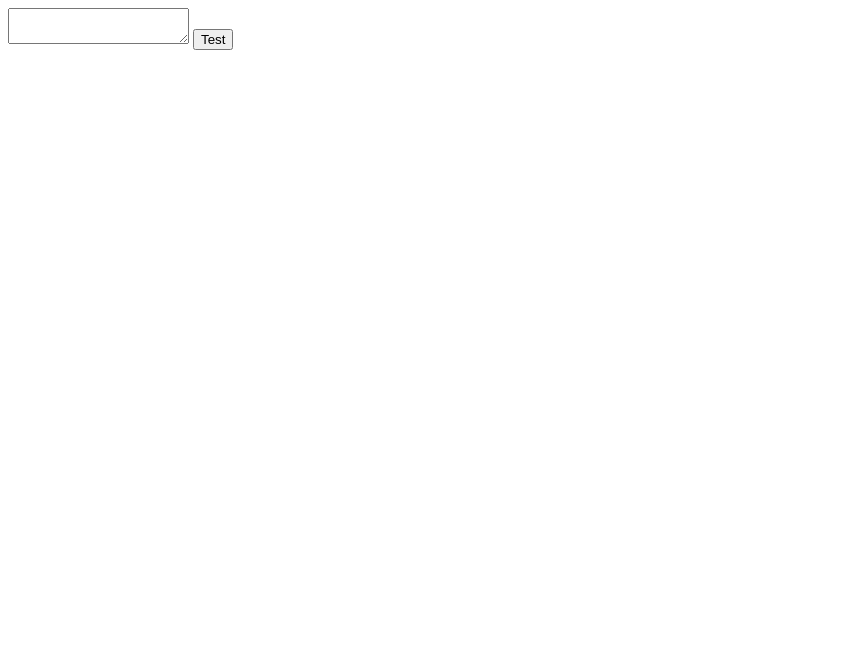
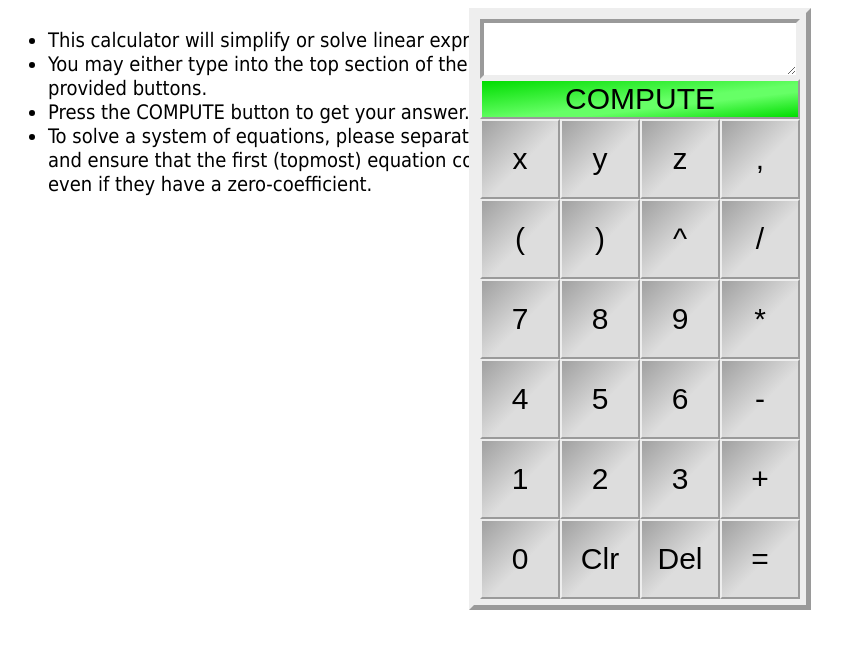
Before and after one commit to ben-sevey/Algebraic-Calculator, a plain HTML site: page index.html in a window 1280 px wide. Shown: the whole page, without its empty margins (0-866 px from the left). Drawn offline with Linux system fonts and the light colour scheme.

Commit message:
Built HTML/CSS to create an interactive calculator display.

```diff
--- a/equationParser.js
+++ b/equationParser.js
@@ -1,5 +1,13 @@
 // Global variables
 var opHelper = new expressionOperations();
+
+/*
+	Is it possible to call .slice() directly from an
+	onlclick event?
+*/
+function deleteLast(str) {
+	return str.slice(0,-1);
+}
 
 /*
 	Based on the input determine whether we need to simplify or solve,
@@ -26,7 +34,7 @@ function inputHandler(input) {
 		output = "An Error occurred. Please check the input.";
 	}
 
-	alert(output);
+	return(output);
 }
 
 /*
@@ -37,10 +45,10 @@ function expressionToString(expression) {
 
 	var str = "";
 	for (var key in expression) {
-		str += expression[key].toFraction(false) + key + " + ";
+		str += expression[key].toFraction(false) + key + "+";
 	}
 
-	return str.slice(0, -3).replace(/_/g, "");
+	return str.slice(0, -1).replace(/_/g, "");
 }
 
 /*
@@ -52,16 +60,16 @@ function valueToString(valueSet) {
 	var str = "";
 	for (var i=valueSet.length-1; i>=0; i--) {
 		if (valueSet[i][1] === '@') {
-			return "all solutions";
+			return "All Solutions";
 		}
 		else if (valueSet[i][1] === '!') {
-			return "no solution";
+			return "No Solution";
 		}
 		else {
-			str += valueSet[i][0] + " = " + valueSet[i][1] + ",";
+			str += valueSet[i][0] + "=" + valueSet[i][1] + ", ";
 		}
 	}
-	return str.slice(0,-1);
+	return str.slice(0,-2);
 }
 
 /*
@@ -484,7 +492,7 @@ function singleVariableSolver(str) {
 		return [token, Fraction(-1).mul((Fraction(temp['_']).div(temp[token]))).toFraction()];
 	}
 	else {
-		if (temp['_'].n === 0) {
+		if (!temp['_'] || temp['_'].n === 0) {
 			return [token, "@"];
 		}
 		else {
--- a/index.html
+++ b/index.html
@@ -2,9 +2,65 @@
 	<head>
 		<script src="equationParser.js" type="text/javascript"></script>
 		<script src="fraction.js/fraction.js" type="text/javascript"></script>
+		<link rel="stylesheet" href="main.css">
 	</head>
 	<body>
-		<textarea id='input' type='text'></textarea>
-		<button onclick="inputHandler(document.getElementById('input').value)">Test</button>
+		<div id="outer">
+			<div id="instructions">
+				<ul>
+				<li>This calculator will simplify or solve linear expressions/equations.</li>
+				<li>You may either type into the top section of the calculator or use the <br>
+				provided buttons.</li>
+				<li>Press the COMPUTE button to get your answer.</li>
+				<li>To solve a system of equations, please separate each equation with a comma,<br>
+				and ensure that the first (topmost) equation contains a copy of all variables<br>
+				even if they have a zero-coefficient.</li>
+				</ul>
+			</div>
+			<div id="frame">
+				<div id="contents">
+					<div id="screen">
+						<textarea id="calc-input" type="text"></textarea>
+					</div>
+					<input id="compute" type="button" class="btn-main" value="COMPUTE" onclick="document.getElementById('calc-input').value=inputHandler(document.getElementById('calc-input').value)"/>
+					<div id="btn-row-0">
+						<input id="x" type="button" class="btn" value="x" onclick="document.getElementById('calc-input').value+=value">
+						<input id="y" type="button" class="btn" value="y" onclick="document.getElementById('calc-input').value+=value">
+						<input id="z" type="button" class="btn" value="z" onclick="document.getElementById('calc-input').value+=value">
+						<input id="," type="button" class="btn" value="," onclick="document.getElementById('calc-input').value+=value">
+					</div>
+					<div id="btn-row-1">
+						<input id="(" type="button" class="btn" value="(" onclick="document.getElementById('calc-input').value+=value">
+						<input id=")" type="button" class="btn" value=")" onclick="document.getElementById('calc-input').value+=value">
+						<input id="^" type="button" class="btn" value="^" onclick="document.getElementById('calc-input').value+=value">
+						<input id="/" type="button" class="btn" value="/" onclick="document.getElementById('calc-input').value+=value">
+					</div>
+					<div id="btn-row-2">
+						<input id="7" type="button" class="btn" value="7" onclick="document.getElementById('calc-input').value+=value">
+						<input id="8" type="button" class="btn" value="8" onclick="document.getElementById('calc-input').value+=value">
+						<input id="9" type="button" class="btn" value="9" onclick="document.getElementById('calc-input').value+=value">
+						<input id="*" type="button" class="btn" value="*" onclick="document.getElementById('calc-input').value+=value">
+					</div>
+					<div id="btn-row-3">
+						<input id="4" type="button" class="btn" value="4" onclick="document.getElementById('calc-input').value+=value">
+						<input id="5" type="button" class="btn" value="5" onclick="document.getElementById('calc-input').value+=value">
+						<input id="6" type="button" class="btn" value="6" onclick="document.getElementById('calc-input').value+=value">
+						<input id="-" type="button" class="btn" value="-" onclick="document.getElementById('calc-input').value+=value">
+					</div>
+					<div id="btn-row-4">
+						<input id="1" type="button" class="btn" value="1" onclick="document.getElementById('calc-input').value+=value">
+						<input id="2" type="button" class="btn" value="2" onclick="document.getElementById('calc-input').value+=value">
+						<input id="3" type="button" class="btn" value="3" onclick="document.getElementById('calc-input').value+=value"/>
+						<input id="+" type="button" class="btn" value="+" onclick="document.getElementById('calc-input').value+=value"/>
+					</div>
+					<div id="btn-row-5">
+						<input id="0" type="button" class="btn" value="0" onclick="document.getElementById('calc-input').value+=value"/>
+						<input id="clear" type="button" class="btn" value="Clr" onclick="document.getElementById('calc-input').value=''"/>
+						<input id="delete" type="button" class="btn" value="Del" onclick="document.getElementById('calc-input').value=deleteLast(document.getElementById('calc-input').value)"/>
+						<input id="=" type="button" class="btn" value="=" onclick="document.getElementById('calc-input').value+=value"/>
+					</div>
+				</div>
+			</div>
+		</div>
 	</body>
 </html>
--- /dev/null
+++ b/main.css
@@ -0,0 +1,61 @@
+#outer {
+	font-family: tahoma;
+	text-align: center;
+}
+
+#instructions {
+	float: left;
+	display: inline-block;
+	font-size: 20px;
+	text-align: left;
+}
+
+#frame {
+	display: inline-block;
+	position: absolute;
+	left:50%;
+	width: 320px;
+	margin-left: -171px;
+	padding: 6px;
+	background: #eeeeee;
+	border: 5px outset;
+}
+
+#contents {
+}
+
+#calc-input {
+	height: 60px;
+	width: 100%;
+	font-family: tahoma;
+	font-weight: bold;
+	font-size: 30px;
+	resize: vertical;
+	border: 4px inset;
+}
+
+.btn-main {
+	width:100%;
+	font-size: 30px;
+	background: linear-gradient(to bottom right, #00dd00, #66ff66 55%, #66ff66 65%, #00dd00);
+	border: 2px outset;
+}
+
+.btn-main:active {
+	background: linear-gradient(to bottom right, #dd0000, #ff6666 55%, #ff6666 65%, #dd0000);
+	border: 2px solid #dd0000;
+}
+
+.btn {
+	height: 80px;
+	width: 80px;
+	float: left;
+	font-size: 30px;
+	background: linear-gradient(to bottom right, #a0a0a0, #dddddd 55%, #dddddd);
+	border: 2px outset;
+}
+
+.btn:active {
+	color: #ff0000;
+	border: 2px solid #dddddd;
+}
```
